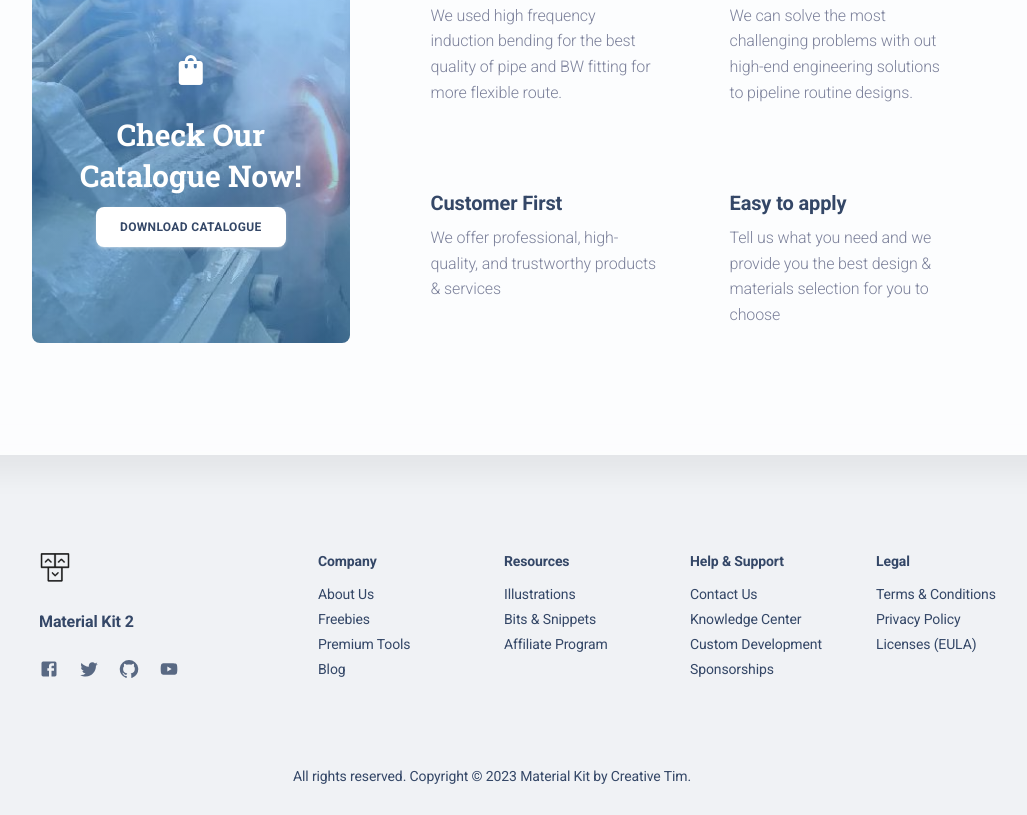
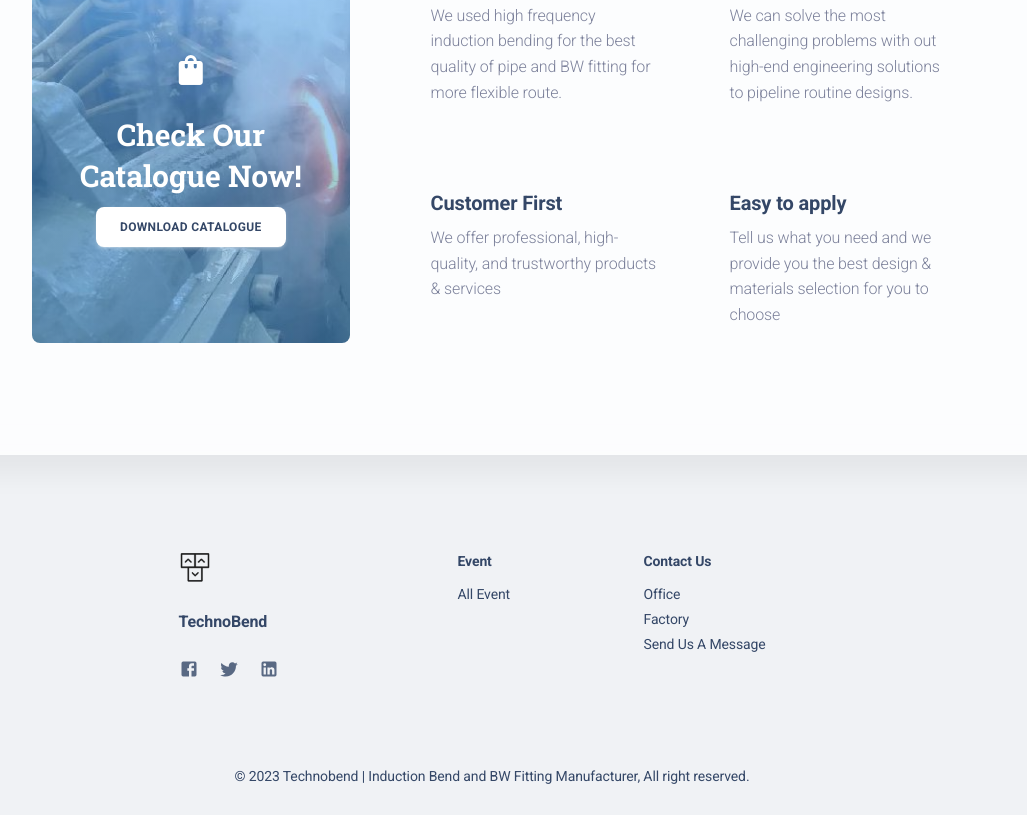
Before and after one commit to KevinIswara/technobend-fe, a React (Create React App) app: page /presentation in a window 1280 px wide. Shown: the part 1129-1944 px from the top of the page, without its empty margins (148-1175 px from the left). Built offline with nearby package versions, Linux system fonts and the light colour scheme.

Commit message:
Change footer

```diff
--- a/src/examples/Footers/DefaultFooter/index.js
+++ b/src/examples/Footers/DefaultFooter/index.js
@@ -33,8 +33,13 @@ function DefaultFooter({ content }) {
   return (
     <MKBox component="footer">
       <Container>
-        <Grid container spacing={3}>
-          <Grid item xs={12} md={3} sx={{ ml: "auto", mb: 3 }}>
+        <Grid
+          container
+          spacing={3}
+          flexDirection={{ xs: "column", lg: "row" }}
+          justifyContent="center"
+        >
+          <Grid item xs={12} md={3} sx={{ mb: 3 }}>
             <MKBox>
               <Link to={brand.route}>
                 <MKBox component="img" src={brand.image} alt={brand.name} maxWidth="2rem" mb={2} />
--- a/src/footer.routes.js
+++ b/src/footer.routes.js
@@ -1,91 +1,50 @@
-// @mui icons
 import FacebookIcon from "@mui/icons-material/Facebook";
 import TwitterIcon from "@mui/icons-material/Twitter";
-import GitHubIcon from "@mui/icons-material/GitHub";
-import YouTubeIcon from "@mui/icons-material/YouTube";
-
-// Material Kit 2 React components
+import LinkedInIcon from "@mui/icons-material/LinkedIn";
 import MKTypography from "components/MKTypography";
 
 // Images
 import logoCT from "assets/images/logo-ct-dark.png";
 
-const date = new Date().getFullYear();
+// const date = new Date().getFullYear();
 
 export default {
   brand: {
-    name: "Material Kit 2",
+    name: "TechnoBend",
     image: logoCT,
     route: "/",
   },
   socials: [
     {
       icon: <FacebookIcon />,
-      link: "https://www.facebook.com/CreativeTim/",
+      link: "https://www.facebook.com/people/Technobend-Indonesia/100063777990557/",
     },
     {
       icon: <TwitterIcon />,
-      link: "https://twitter.com/creativetim",
+      link: "https://twitter.com/technobend",
     },
     {
-      icon: <GitHubIcon />,
-      link: "https://github.com/creativetimofficial",
-    },
-    {
-      icon: <YouTubeIcon />,
-      link: "https://www.youtube.com/channel/UCVyTG4sCw-rOvB9oHkzZD1w",
+      icon: <LinkedInIcon />,
+      link: "https://www.linkedin.com/in/technobend-indonesia-63617929/?originalSubdomain=id",
     },
   ],
   menus: [
     {
-      name: "company",
-      items: [
-        { name: "about us", href: "https://www.creative-tim.com/presentation" },
-        { name: "freebies", href: "https://www.creative-tim.com/templates/free" },
-        { name: "premium tools", href: "https://www.creative-tim.com/templates/premium" },
-        { name: "blog", href: "https://www.creative-tim.com/blog" },
-      ],
+      name: "Event",
+      items: [{ name: "All event", href: "https://www.creative-tim.com/presentation" }],
     },
     {
-      name: "resources",
+      name: "contact us",
       items: [
-        { name: "illustrations", href: "https://iradesign.io/" },
-        { name: "bits & snippets", href: "https://www.creative-tim.com/bits" },
-        { name: "affiliate program", href: "https://www.creative-tim.com/affiliates/new" },
-      ],
-    },
-    {
-      name: "help & support",
-      items: [
-        { name: "contact us", href: "https://www.creative-tim.com/contact-us" },
-        { name: "knowledge center", href: "https://www.creative-tim.com/knowledge-center" },
-        { name: "custom development", href: "https://services.creative-tim.com/" },
-        { name: "sponsorships", href: "https://www.creative-tim.com/sponsorships" },
-      ],
-    },
-    {
-      name: "legal",
-      items: [
-        { name: "terms & conditions", href: "https://www.creative-tim.com/terms" },
-        { name: "privacy policy", href: "https://www.creative-tim.com/privacy" },
-        { name: "licenses (EULA)", href: "https://www.creative-tim.com/license" },
+        { name: "Office", href: "https://www.creative-tim.com/terms" },
+        { name: "Factory", href: "https://www.creative-tim.com/privacy" },
+        { name: "Send us a message", href: "https://www.creative-tim.com/license" },
       ],
     },
   ],
   copyright: (
     <MKTypography variant="button" fontWeight="regular">
-      All rights reserved. Copyright &copy; {date} Material Kit by{" "}
-      <MKTypography
-        component="a"
-        href="https://www.creative-tim.com"
-        target="_blank"
-        rel="noreferrer"
-        variant="button"
-        fontWeight="regular"
-      >
-        Creative Tim
-      </MKTypography>
-      .
+      &copy; 2023 Technobend | Induction Bend and BW Fitting Manufacturer, All right reserved.{" "}
     </MKTypography>
   ),
 };
```
